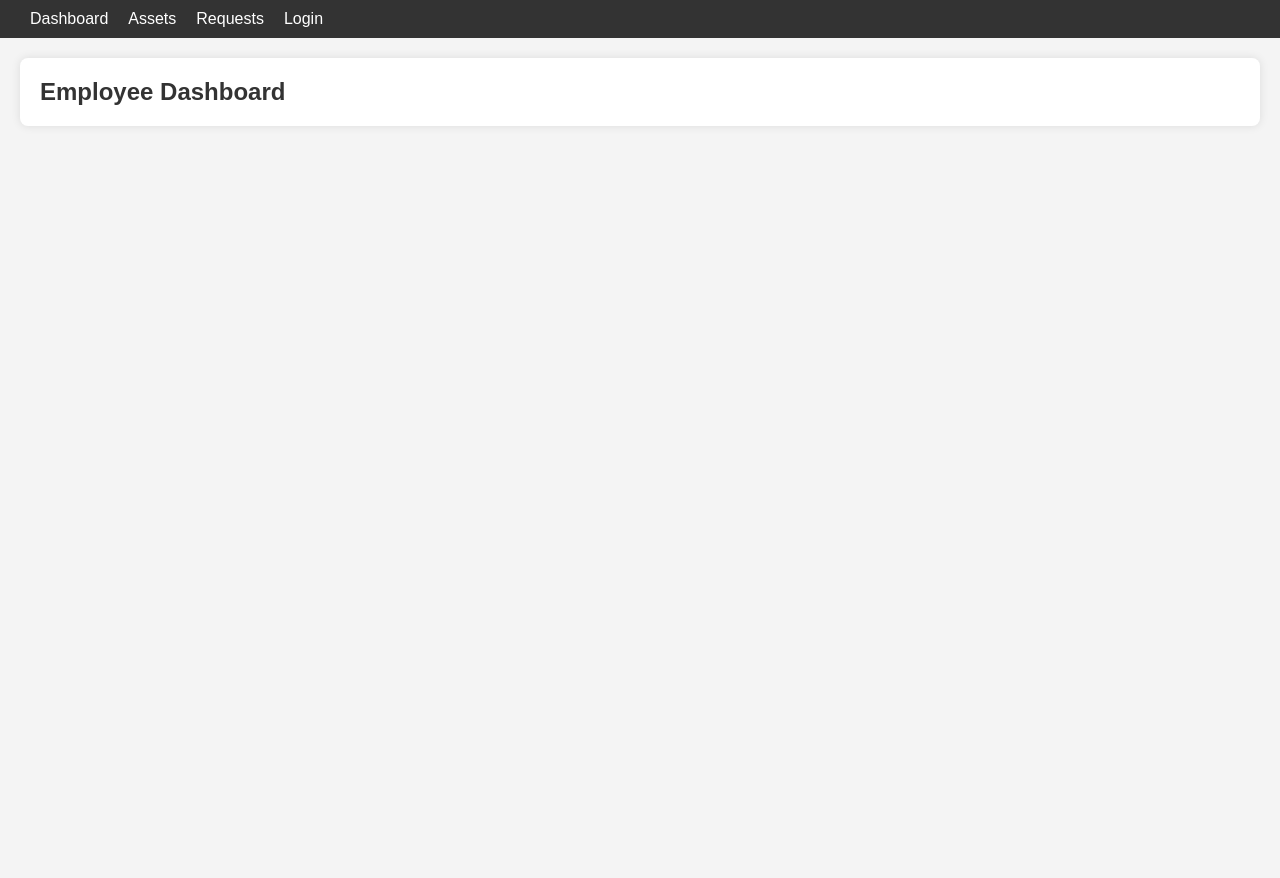
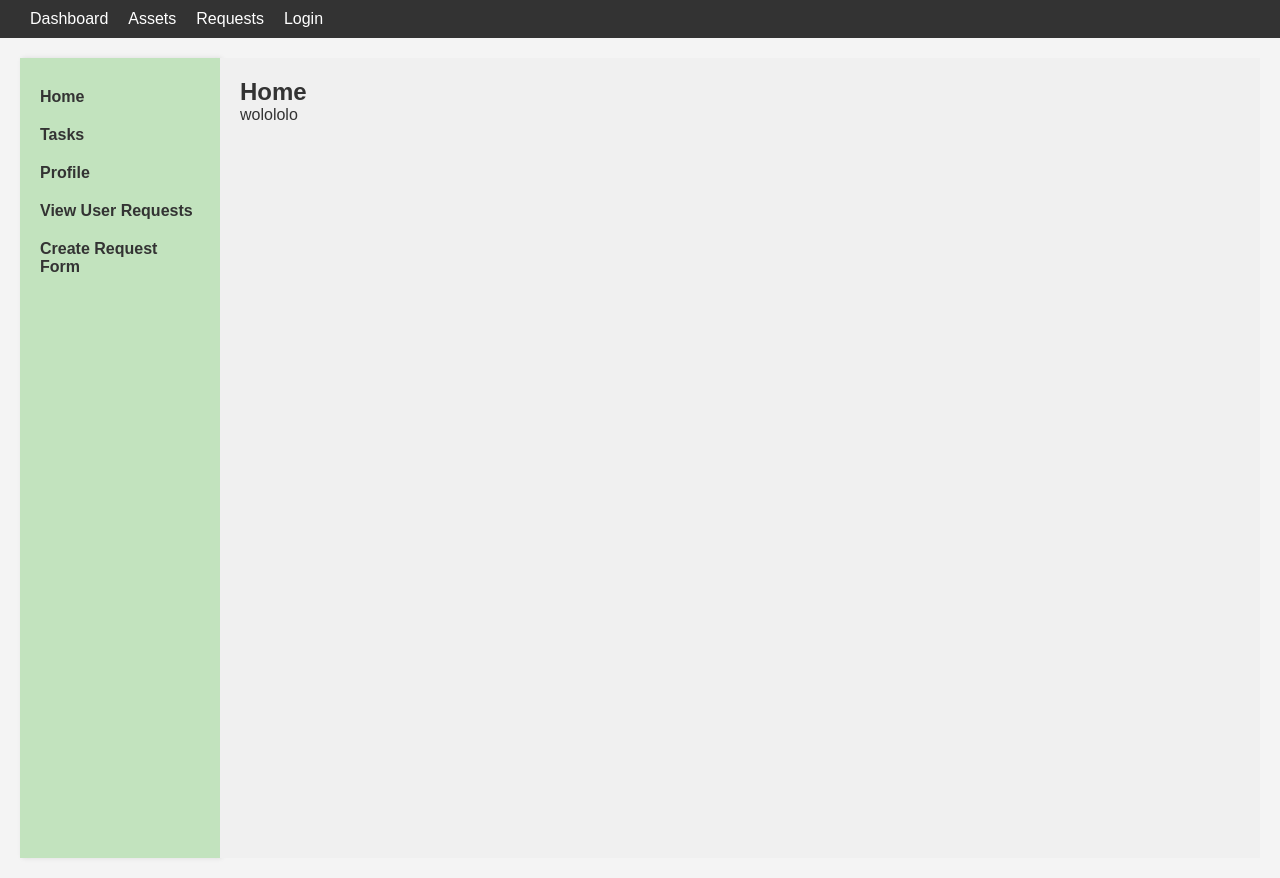
Before and after one commit to calebkomen/Frontend-asset-inventory-management-phase5, a React (Create React App) app: page / in a window 1280 px wide. Both pictures are taken after typing "name@example.com", "Sample123" into the empty fields and a click on the button "Login". Before the commit the page ends 800 px from the top, so only its background shows below. Built offline with nearby package versions, Linux system fonts and the light colour scheme.

Commit message:
employee dashboard

```diff
--- a/src/App.css
+++ b/src/App.css
@@ -1,5 +1,6 @@
 .App {
   text-align: center;
+  background-color: rgb(180, 8, 8);
 }
 
 .App-logo {
@@ -14,7 +15,7 @@
 }
 
 .App-header {
-  background-color: #282c34;
+  background-color: #c2e3be; /* Deeper version of #e5f4e3 */
   min-height: 100vh;
   display: flex;
   flex-direction: column;
--- a/src/App.js
+++ b/src/App.js
@@ -9,6 +9,7 @@ import Dashboard from './pages/Dashboard';
 import Assets from './pages/Assets';
 import Requests from './pages/Requests';
 import Navbar from './components/Navbar';
+import './App.css';
 
 const App = () => {
   return (
@@ -33,7 +34,7 @@ const AppContent = () => {
       <Routes>
         <Route path="/login" element={<Login />} />
         <Route path="/signup" element={<Signup />} />
-        <Route path="/dashboard" element={<Dashboard />} />
+        <Route path="/dashboard/*" element={<Dashboard />} />
         <Route path="/assets" element={<Assets />} />
         <Route path="/requests" element={<Requests />} />
         <Route path="/" element={<Login />} />
--- a/src/pages/EmployeeDashboard.js
+++ b/src/pages/EmployeeDashboard.js
@@ -1,20 +1,67 @@
 import React from 'react';
+import { Route, Routes, NavLink } from 'react-router-dom';
 import styled from 'styled-components';
-
-const Section = styled.section`
-  background: #fff;
-  padding: 20px;
-  border-radius: 8px;
-  box-shadow: 0 0 10px rgba(0, 0, 0, 0.1);
-`;
+import Home from './employeeDash/Home';
+import Tasks from './employeeDash/Tasks';
+import Profile from './employeeDash/Profile';
+import ViewUserRequests from './employeeDash/ViewUserRequests';
+import CreateRequestForm from './employeeDash/CreateRequestForm';
 
 const EmployeeDashboard = () => {
   return (
-    <Section>
-      <h2>Employee Dashboard</h2>
-      {/* Employee-specific content */}
-    </Section>
+    <DashboardContainer>
+      <Sidebar>
+        <SidebarLink to="home">Home</SidebarLink>
+        <SidebarLink to="tasks">Tasks</SidebarLink>
+        <SidebarLink to="profile">Profile</SidebarLink>
+        <SidebarLink to="view-requests">View User Requests</SidebarLink>
+        <SidebarLink to="create-request">Create Request Form</SidebarLink>
+      </Sidebar>
+      <MainContent>
+        <Routes>
+          <Route path="home" element={<Home />} />
+          <Route path="tasks" element={<Tasks />} />
+          <Route path="profile" element={<Profile />} />
+          <Route path="view-requests" element={<ViewUserRequests />} />
+          <Route path="create-request" element={<CreateRequestForm />} />
+          <Route path="/" element={<Home />} />
+        </Routes>
+      </MainContent>
+    </DashboardContainer>
   );
 };
 
 export default EmployeeDashboard;
+
+// Styled Components
+
+const DashboardContainer = styled.div`
+  display: flex;
+  height: 100vh;
+`;
+
+const Sidebar = styled.div`
+  width: 200px;
+  background: #c2e3be; /* Deeper green */
+  padding: 20px;
+  display: flex;
+  flex-direction: column;
+  box-shadow: 2px 0 5px rgba(0, 0, 0, 0.1);
+`;
+
+const SidebarLink = styled(NavLink)`
+  margin: 10px 0;
+  text-decoration: none;
+  color: #333;
+  font-weight: bold;
+
+  &.active {
+    color: #007bff;
+  }
+`;
+
+const MainContent = styled.div`
+  flex: 1;
+  padding: 20px;
+  background: #f0f0f0;
+`;
--- /dev/null
+++ b/src/pages/employeeDash/CreateRequestForm.js
@@ -0,0 +1,12 @@
+import React from 'react';
+
+const CreateRequestForm = () => {
+  return (
+    <div>
+      <h2>Create Request Form</h2>
+      {/* Form to submit new asset or repair requests */}
+    </div>
+  );
+};
+
+export default CreateRequestForm;
--- /dev/null
+++ b/src/pages/employeeDash/Home.js
@@ -0,0 +1,13 @@
+import React from 'react';
+
+const Home = () => {
+  return (
+    <div>
+      <h2>Home</h2>
+      {/* Display assets */}
+      wolololo
+    </div>
+  );
+};
+
+export default Home;
--- /dev/null
+++ b/src/pages/employeeDash/Profile.js
@@ -0,0 +1,12 @@
+import React from 'react';
+
+const Profile = () => {
+  return (
+    <div>
+      <h2>Profile</h2>
+      {/* Display user profile */}
+    </div>
+  );
+};
+
+export default Profile;
--- /dev/null
+++ b/src/pages/employeeDash/Tasks.js
@@ -0,0 +1,12 @@
+import React from 'react';
+
+const Tasks = () => {
+  return (
+    <div>
+      <h2>Tasks</h2>
+      {/* Display assigned tasks */}
+    </div>
+  );
+};
+
+export default Tasks;
--- /dev/null
+++ b/src/pages/employeeDash/ViewUserRequests.js
@@ -0,0 +1,12 @@
+import React from 'react';
+
+const ViewUserRequests = () => {
+  return (
+    <div>
+      <h2>View User Requests</h2>
+      {/* Display all requests submitted by the user */}
+    </div>
+  );
+};
+
+export default ViewUserRequests;
```
Also changed, not shown: src/pages/employeeDash/Sidebar.js (added, +38 -0 lines).
